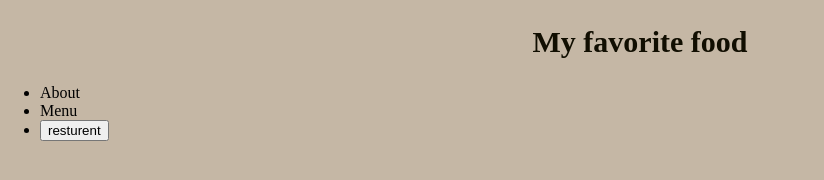
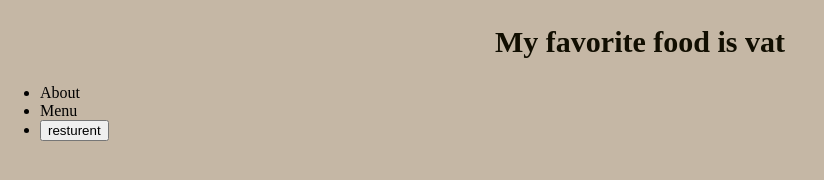
Before and after one commit to bristyroy23/test, a plain HTML site: page index.html in a window 1280 px wide. Shown: the whole page, without its empty margins (0-824 px from the left). Drawn offline with Linux system fonts and the light colour scheme.

Commit message:
added style

```diff
--- a/index.html
+++ b/index.html
@@ -9,7 +9,7 @@
 </head>
 <body>
     <header>
-        <h2 class="title">My favorite food</h2>
+        <h2 class="title">My favorite food is vat</h2>
         <ul>
             <li>About</li>
             <li>Menu</li>
```
